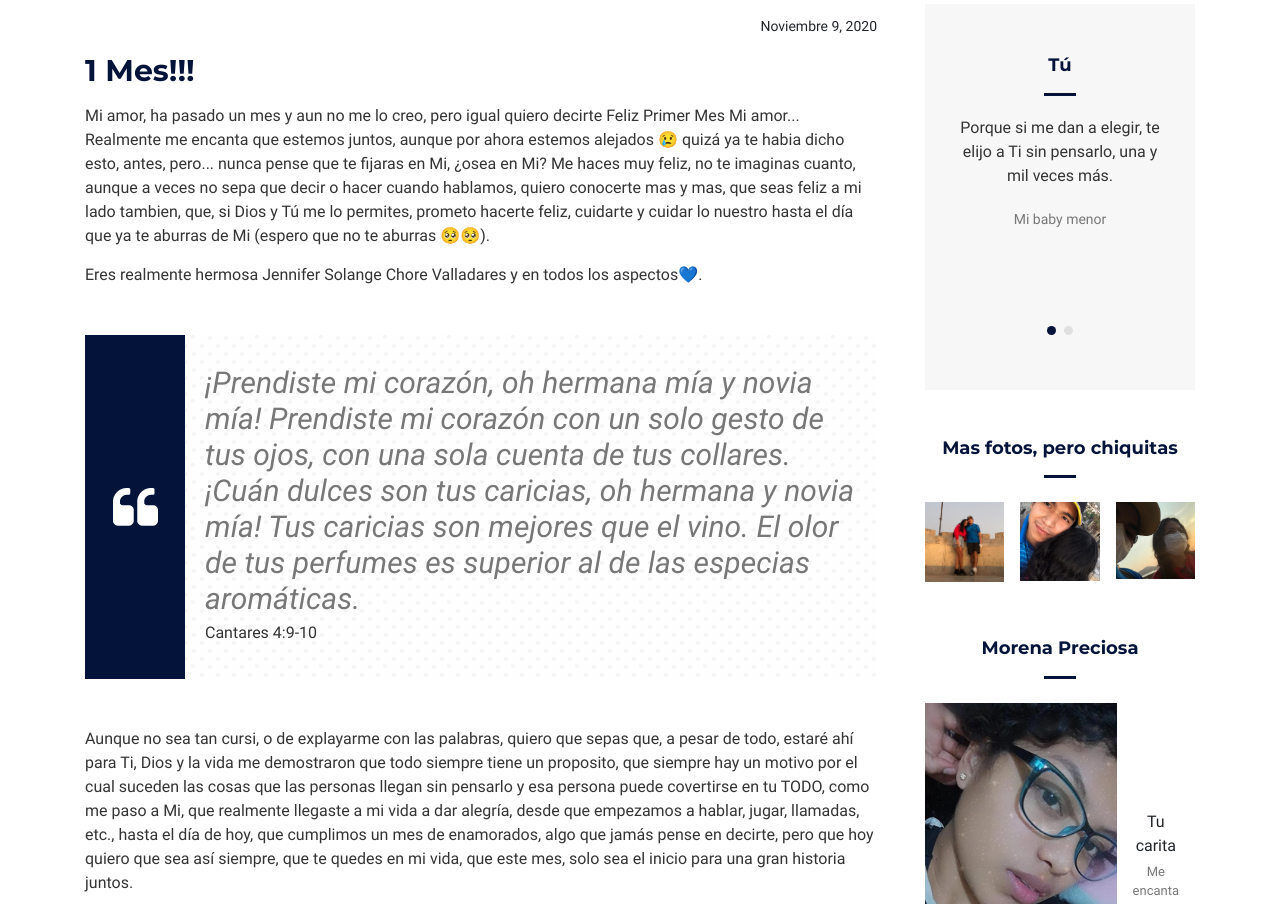
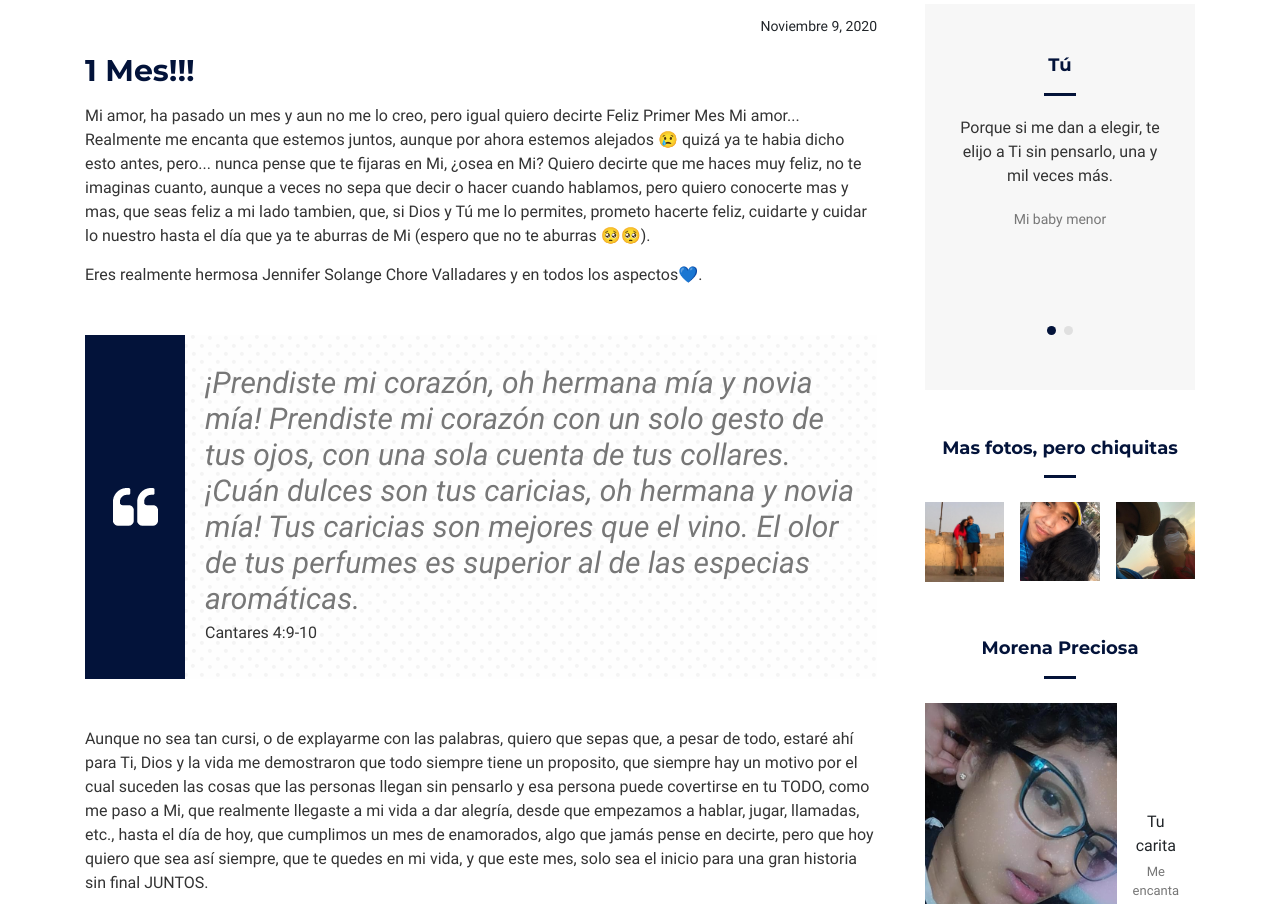
Before and after one commit to DavidRodriVar/FelizAniversario, a plain HTML site: page Primer mes/si.html in a window 1280 px wide. Shown: the part 812-1716 px from the top of the page. Drawn offline with nearby package versions, Linux system fonts and the light colour scheme.

Commit message:
Update si.html

```diff
--- a/Primer mes/si.html
+++ b/Primer mes/si.html
@@ -64,10 +64,10 @@
                     <p>Mi amor, ha pasado un mes y aun no me lo creo, pero igual quiero decirte Feliz Primer Mes Mi
                         amor...
                         Realmente me encanta que estemos juntos, aunque por ahora estemos alejados 😢 quizá ya te habia
-                        dicho esto, antes,
-                        pero... nunca pense que te fijaras en Mi, ¿osea en Mi? Me haces muy feliz, no te imaginas
+                        dicho esto antes,
+                        pero... nunca pense que te fijaras en Mi, ¿osea en Mi? Quiero decirte que me haces muy feliz, no te imaginas
                         cuanto, aunque a veces
-                        no sepa que decir o hacer cuando hablamos, quiero conocerte mas y mas, que
+                        no sepa que decir o hacer cuando hablamos, pero quiero conocerte mas y mas, que
                         seas feliz a mi lado tambien, que, si Dios y Tú me lo permites, prometo hacerte feliz, cuidarte
                         y
                         cuidar lo nuestro
@@ -100,8 +100,8 @@
                         a mi vida a dar alegría, desde que empezamos a hablar, jugar, llamadas, etc., hasta el día de
                         hoy, que cumplimos un mes
                         de enamorados, algo que jamás pense en decirte, pero que hoy quiero que sea así siempre, que te
-                        quedes en mi vida, que este
-                        mes, solo sea el inicio para una gran historia juntos.</p>
+                        quedes en mi vida, y que este
+                        mes, solo sea el inicio para una gran historia sin final JUNTOS.</p>
                     <div class="media my-5">
 
                         <h5 class="mb-0" style="color:steelblue;">Quiero dedicarte esta canción </h5>
```
